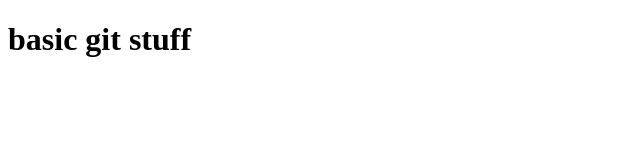
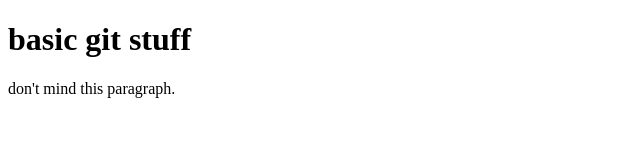
Before and after one commit to Irving-Delgado/basic_repo, a plain HTML site: page Desktop/basic_repo/index.html in a window 1280 px wide. Shown: the whole page, without its empty margins (0-640 px from the left). Drawn offline with Linux system fonts and the light colour scheme.

Commit message:
update html

```diff
--- a/Desktop/basic_repo/index.html
+++ b/Desktop/basic_repo/index.html
@@ -6,5 +6,6 @@
 </head>
 <body>
 	<h1>basic git stuff</h1>
+	<p>don't mind this paragraph.</p>
 </body>
 </html>
```
